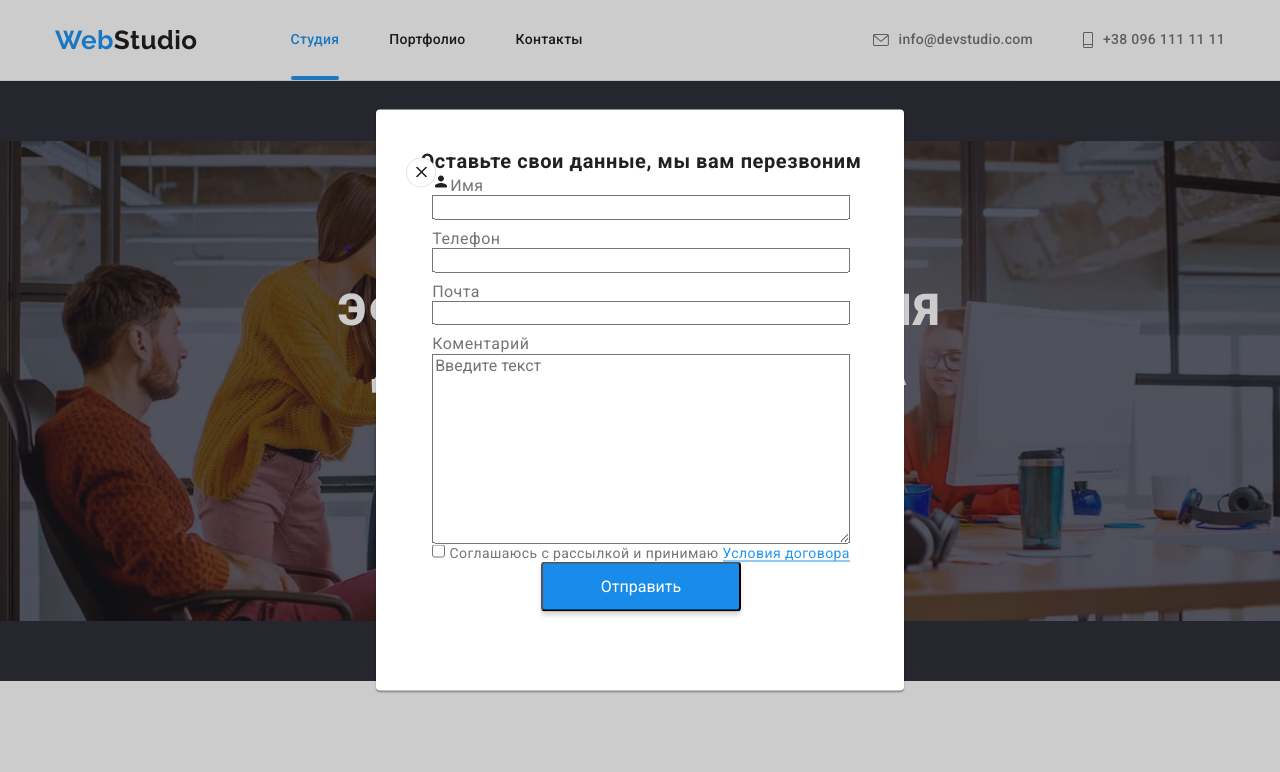
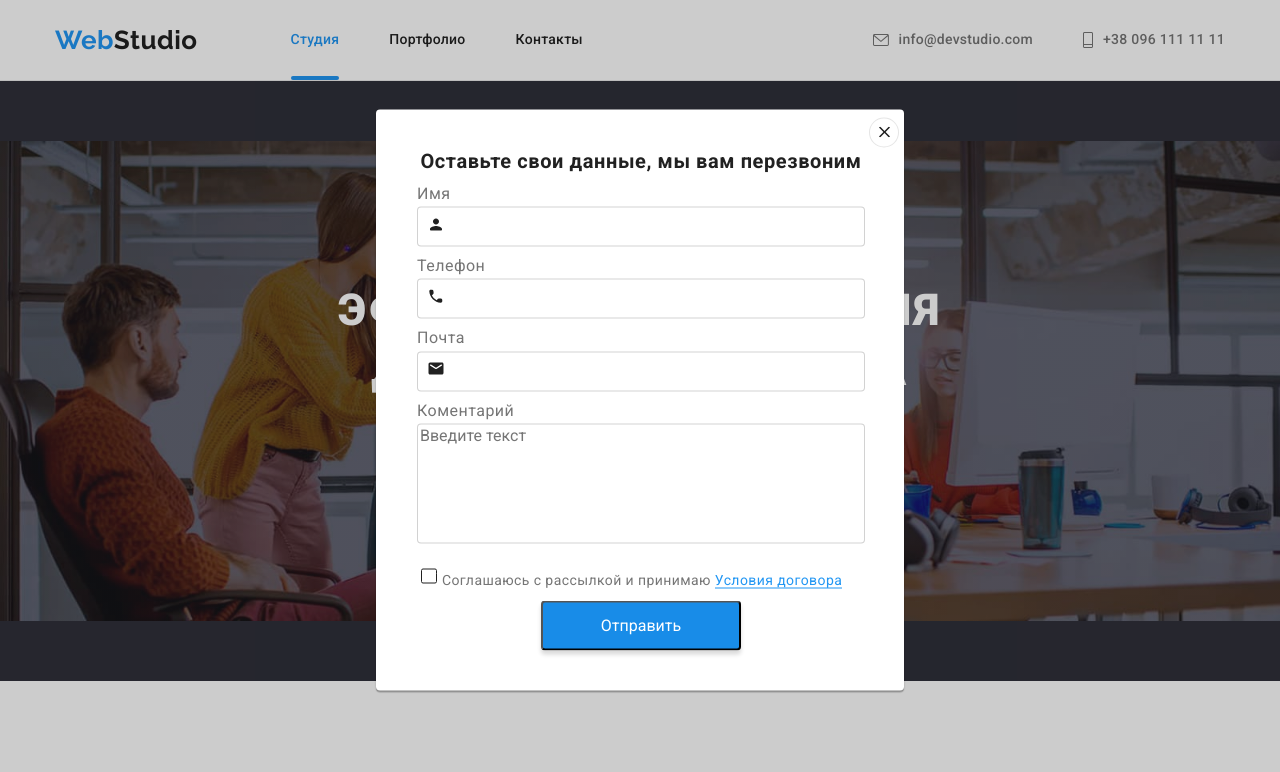
Before and after one commit to Hostess27/goit-markup-hw-06, a plain HTML site: page index.html in a window 1280 px wide. Both pictures are taken after a click on the button "Заказать услугу". Shown: the top 772 px of the page. Drawn offline with nearby package versions, Linux system fonts and the light colour scheme.

Commit message:
Добавляет рвзметку в модалке и стиль

```diff
--- a/css/styles.css
+++ b/css/styles.css
@@ -792,6 +792,7 @@ svg {
     display: flex;
     align-items: center;
     flex-direction: column;
+    justify-content: space-between;
     top: 50%;
     left: 50%;
     transform: translate(-50%, -50%);
@@ -820,23 +821,20 @@ svg {
 
 .modal-button {
     position: absolute;
-    left: 0;
-    right: 0;
-
+    top: 8px;
+    right: 35px;
     width: 30px;
     height: 30px;
-
     transform: translateX(100%);
 
     background-color: var(--white);
     border: 1px solid rgba(0, 0, 0, 0.1);
     border-radius: 50%;
-    margin-top: 8px;
-    margin-right: 8px;
 }
 
 .modal-icons {
     fill: var(--title-text-color);
+    transition: fill 250ms cubic-bezier(0.4, 0, 0.2, 1);
 }
 
 .modal-button:hover .modal-icons,
@@ -847,27 +845,55 @@ svg {
 .modal-form {
     display: flex;
     flex-direction: column;
-    /* padding: 40px; */
+}
+
+.modal-list {
 }
 .form-list:not(:last-child) {
     margin-bottom: 10px;
 }
 
 .form-list {
+    position: relative;
     display: flex;
     flex-direction: column;
 }
 
-.form-fild{
-
+.form-fild {
 }
 
-.form-fild input{
+.form-kind {
+    width: 448px;
+    height: 40px;
+    padding-left: 42px;
+
+    border: 1px solid rgba(33, 33, 33, 0.2);
+    box-sizing: border-box;
+    border-radius: 4px;
+    transition: fill 250ms cubic-bezier(0.4, 0, 0.2, 1),
+        border-color 250ms cubic-bezier(0.4, 0, 0.2, 1);
+}
+
+.form-kind:hover,
+.form-kind:focus,
+.form-kind:active{
+    outline: var(--accent-color);
+    border-color: var(--accent-color);
+    fill: var(--accent-color);
+}
+
+.form-person {
+    position: absolute;
+    display: inline-block;
+    top: 50%;
+    left: 10px;
+}
+
+.form-list label {
     margin-bottom: 4px;
 }
 
-.modal-icons{
-
+.modal-icons {
 }
 
 .documents {
@@ -884,7 +910,69 @@ svg {
     color: var(--accent-color);
 }
 
+.form-comments {
+    width: 448px;
+    height: 120px;
+    resize: none;
+    margin-bottom: 25px;
+
+    border: 1px solid rgba(33, 33, 33, 0.2);
+    box-sizing: border-box;
+    border-radius: 4px;
+
+    transition: fill 250ms cubic-bezier(0.4, 0, 0.2, 1),
+        border-color 250ms cubic-bezier(0.4, 0, 0.2, 1);
+}
+
+.form-comments:hover,
+.form-comments:focus {
+    outline: var(--accent-color);
+    border-color: var(--accent-color);
+}
+
+.modal-checkbox {
+    -webkit-appearance: none;
+    -moz-appearance: none;
+    appearance: none;
+}
+
+.checkbox-label {
+    display: flex;
+    align-items: center;
+}
+
+.checkbox-like {
+    /* display: flex;
+    align-items: center; */
+}
+
+.check-icon {
+    display: inline-block;
+    width: 16px;
+    height: 15px;
+
+    border: 1px solid var(--dark-gray-100);
+    border-radius: 2px;
+}
+
+.modal-checkbox:checked + .check-icon {
+    background-color: var(--accent-color);
+    border-color: var(--accent-color);
+}
+
+.icon-tick {
+    display: inline-block;
+
+    width: 16px;
+    height: 15px;
+
+    fill: var(--white);
+}
+
 .modal-submit {
+    display: flex;
+    justify-content: center;
+    align-items: center;
     width: 200px;
     height: 50px;
 
--- a/index.html
+++ b/index.html
@@ -697,31 +697,70 @@
                     <form class="modal-form">
                         <ul class="list modal-list">
                             <li class="form-list">
-                                <label for="text" class="form-fild"
-                                    ><svg
+                                <label for="text" class="form-fild">Имя</label>
+                                <input
+                                    class="form-kind"
+                                    type="text"
+                                    name="username"
+                                    id="text"
+                                    placeholder=" "
+                                    autofocus
+                                />
+                                <span class="form-person">
+                                    <svg
                                         class="modal-icons"
                                         width="18"
                                         height="18"
                                     >
                                         <use
                                             href="./images/icons.svg#icon-person"
-                                        ></use></svg
-                                    >Имя</label
+                                        ></use>
+                                    </svg>
+                                </span>
+                            </li>
+                            <li class="form-list">
+                                <label for="tell" class="form-fild"
+                                    >Телефон</label
                                 >
                                 <input
-                                    type="text"
-                                    name="username"
-                                    id="text"
-                                    autofocus
-                                />
+                                    class="form-kind"
+                                    type="tell"
+                                    name="tell"
+                                    id="tell"
+                                    placeholder=" "
+                                /><span class="form-person">
+                                    <svg
+                                        class="modal-icons"
+                                        width="18"
+                                        height="18"
+                                    >
+                                        <use
+                                            href="./images/icons.svg#icon-phone"
+                                        ></use>
+                                    </svg>
+                                </span>
                             </li>
                             <li class="form-list">
-                                <label for="tell">Телефон</label>
-                                <input type="tell" name="tell" id="tell" />
-                            </li>
-                            <li class="form-list">
-                                <label for="mail">Почта</label>
-                                <input type="emeil" name="mail" id="mail" />
+                                <label for="mail" class="form-fild"
+                                    >Почта</label
+                                >
+                                <input
+                                    class="form-kind"
+                                    type="emeil"
+                                    name="mail"
+                                    id="mail"
+                                    placeholder=" "
+                                /><span class="form-person">
+                                    <svg
+                                        class="modal-icons"
+                                        width="18"
+                                        height="18"
+                                    >
+                                        <use
+                                            href="./images/icons.svg#icon-email"
+                                        ></use>
+                                    </svg>
+                                </span>
                             </li>
 
                             <li class="form-list">
@@ -729,23 +768,39 @@
                                 <textarea
                                     name="comments"
                                     id="comments"
+                                    class="form-comments"
                                     cols="30"
                                     rows="10"
                                     placeholder="Введите текст"
                                 ></textarea>
                             </li>
                         </ul>
-                        <div class="">
-                            <input type="checkbox" id="checkbox" />
-                            <label for="checkbox">
+                        <div class="checkbox-label">
+                            <label for="checkbox" class="checkbox-like">
+                                <input
+                                    class="modal-checkbox"
+                                    type="checkbox"
+                                    id="checkbox"
+                                />
+
+                                <span class="check-icon"
+                                    ><svg
+                                        class="icon-tick"
+                                        width="18"
+                                        height="18"
+                                    >
+                                        <use
+                                            href="./images/icons.svg#icon-tick"
+                                        ></use></svg
+                                ></span>
                                 <span class="documents"
                                     >Соглашаюсь с рассылкой и принимаю
 
                                     <a href="" class="documents-link"
                                         >Условия договора</a
                                     >
-                                </span></label
-                            >
+                                </span>
+                            </label>
                         </div>
                     </form>
                     <button type="submit" class="modal-submit">
```
